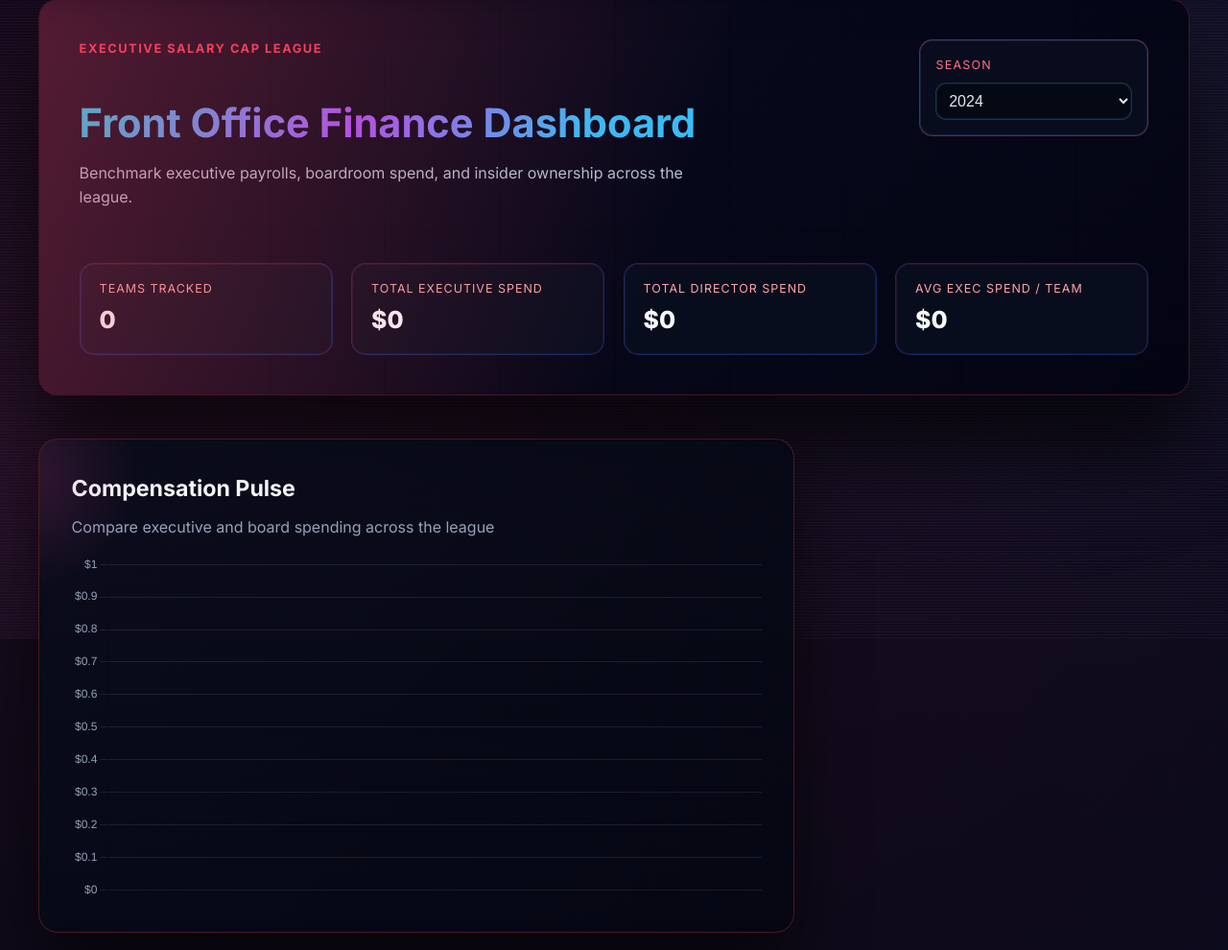
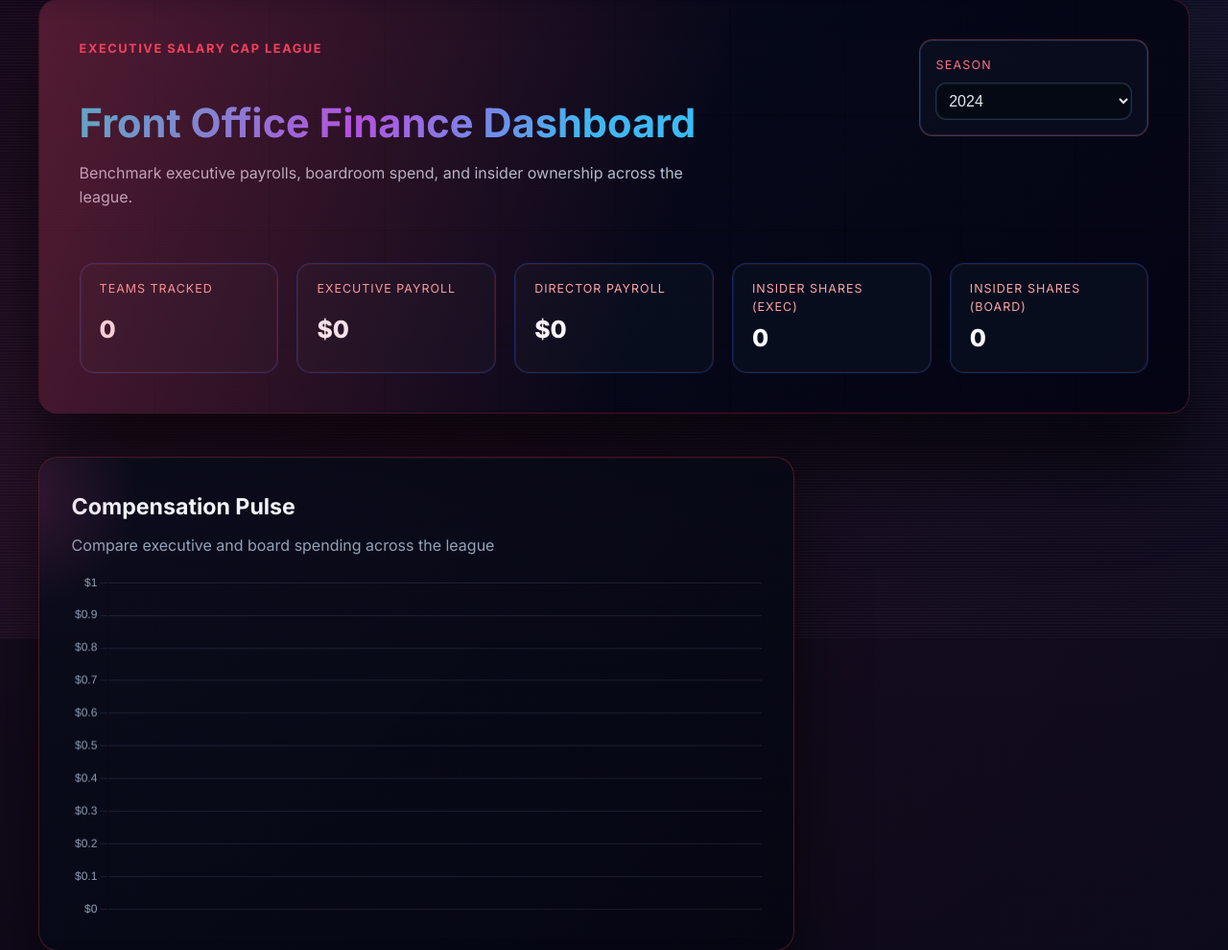
Before and after one commit to awfasano/ExeCap, a Flask app: page / in a window 1280 px wide. Shown: the part 134-1124 px from the top of the page at 96% size. Run offline with Flask 3, Linux system fonts and the light colour scheme.

Commit message:
redesigned home page style and fixing loader

```diff
--- a/app.py
+++ b/app.py
@@ -286,6 +286,9 @@
         'total_exec_spend': total_exec_spend,
         'total_director_spend': total_director_spend,
         'avg_exec_spend': (total_exec_spend / len(company_rows)) if company_rows else 0,
+        'total_director_shares': total_director_shares,
+        'total_exec_shares': total_exec_shares,
+        'total_insider_shares': total_director_shares + total_exec_shares,
     }
 
     return render_template(
@@ -471,15 +474,16 @@
     director_count = len({record.person_id for record in director_comp_records})
     director_avg_total = (director_total / director_count) if director_count else 0
 
-    ownership_records = [
+    raw_ownership_records = [
         record for record in league_manager.beneficial_ownership
         if record.company_id == company_id and (not year_date or record.as_of_date.year == year_date.year)
     ]
+    ownership_rows = []
     exec_person_ids = {item['person_id'] for item in c_suite}
     director_shares = 0
     exec_shares = 0
     as_of_dates = set()
-    for record in ownership_records:
+    for record in raw_ownership_records:
         person = league_manager.get_person(record.person_id)
         if record.as_of_date:
             as_of_dates.add(record.as_of_date)
@@ -487,6 +491,16 @@
             director_shares += record.total_shares
         if (person and person.is_executive) or record.person_id in exec_person_ids:
             exec_shares += record.total_shares
+        ownership_rows.append({
+            'holder_name': person.full_name if person else (record.person_id or '—'),
+            'role': record.role,
+            'total_shares': record.total_shares,
+            'sole_voting_power': record.sole_voting_power,
+            'shared_voting_power': record.shared_voting_power,
+            'percent_of_class': record.percent_of_class,
+            'as_of_date': record.as_of_date.isoformat() if record.as_of_date else '—',
+            'notes': record.notes,
+        })
 
     ownership_summary = {
         'director_shares': director_shares,
@@ -517,6 +531,7 @@
         director_comp_summary=director_comp_summary,
         company_summary=company_summary,
         ownership_summary=ownership_summary,
+        ownership_rows=ownership_rows,
         all_executives=all_executives,
         chart_labels=json.dumps(chart_labels),
         chart_data=json.dumps(chart_data),
--- a/templates/index.html
+++ b/templates/index.html
@@ -29,16 +29,20 @@
                 <span class="stat-value">{{ summary_metrics.companies }}</span>
             </div>
             <div class="hero-stat">
-                <span class="stat-label">Total Executive Spend</span>
+                <span class="stat-label">Executive Payroll</span>
                 <span class="stat-value">${{ "{:,.0f}".format(summary_metrics.total_exec_spend) }}</span>
             </div>
             <div class="hero-stat">
-                <span class="stat-label">Total Director Spend</span>
+                <span class="stat-label">Director Payroll</span>
                 <span class="stat-value">${{ "{:,.0f}".format(summary_metrics.total_director_spend) }}</span>
             </div>
             <div class="hero-stat">
-                <span class="stat-label">Avg Exec Spend / Team</span>
-                <span class="stat-value">${{ "{:,.0f}".format(summary_metrics.avg_exec_spend) }}</span>
+                <span class="stat-label">Insider Shares (Exec)</span>
+                <span class="stat-value">{{ "{:,.0f}".format(summary_metrics.total_exec_shares) }}</span>
+            </div>
+            <div class="hero-stat">
+                <span class="stat-label">Insider Shares (Board)</span>
+                <span class="stat-value">{{ "{:,.0f}".format(summary_metrics.total_director_shares) }}</span>
             </div>
         </div>
     </section>
```
Also changed, not shown: templates/company_detail.html (+48 -0 lines).
